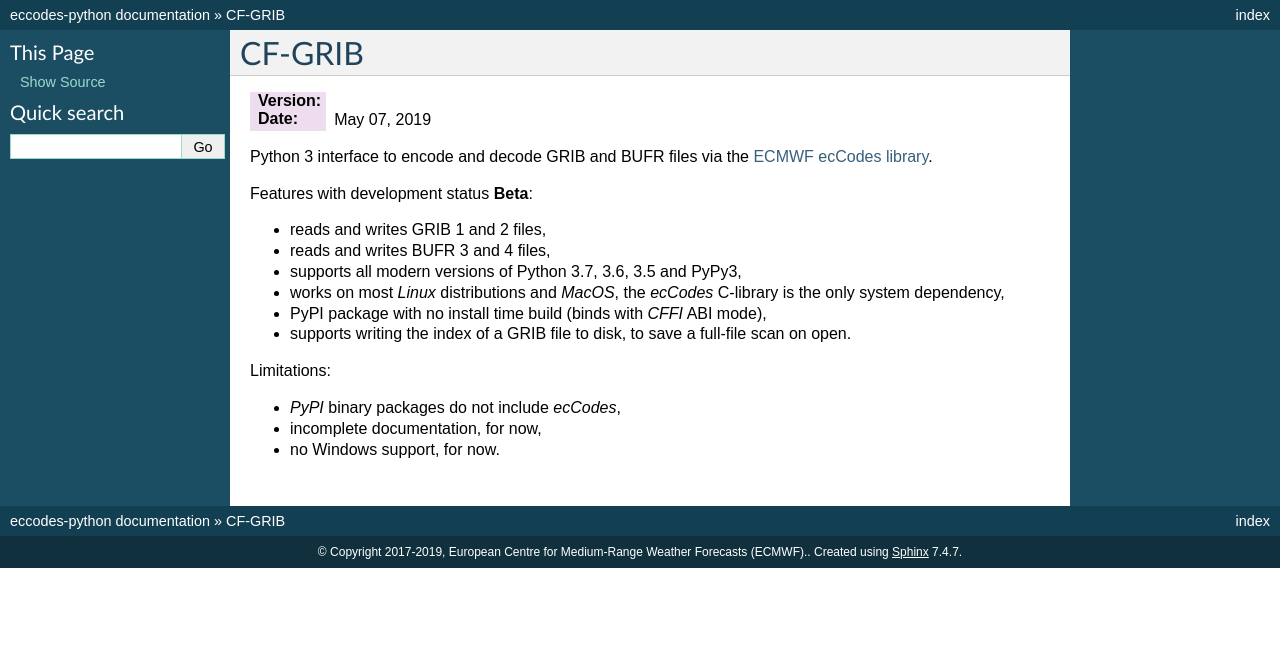
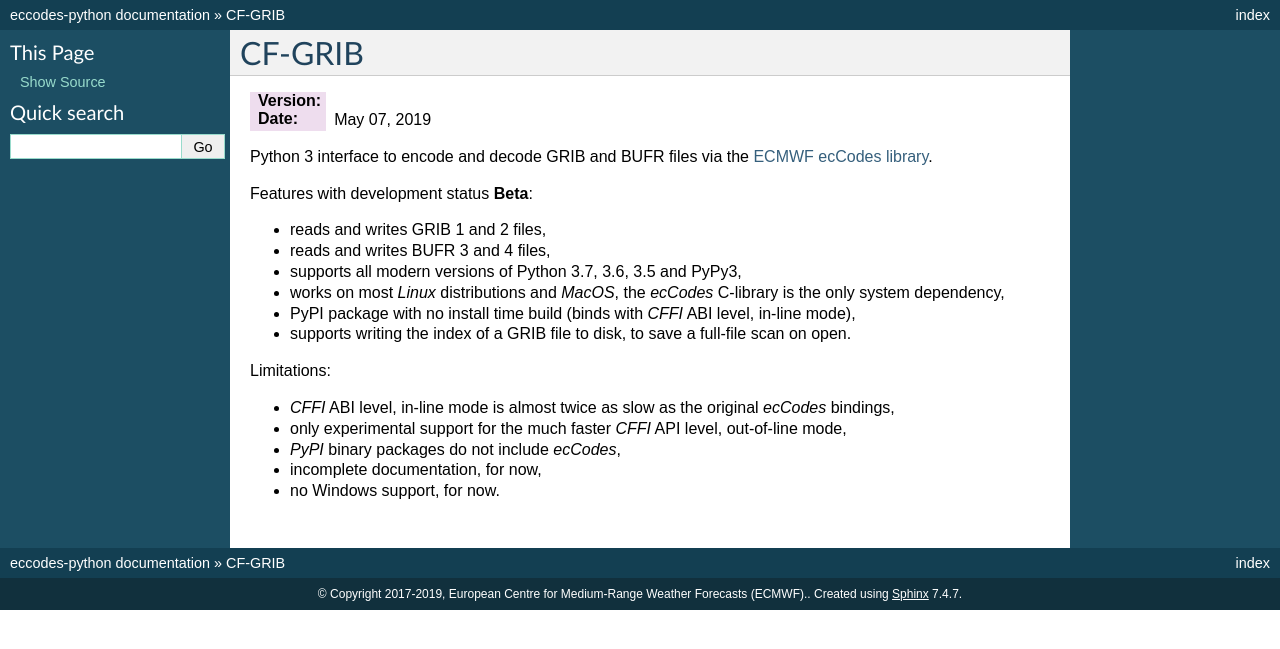
Before and after one commit to ecmwf/eccodes-python, a Sphinx documentation site: the page built from docs/index.rst, in a window 1280 px wide. Shown: the top 649 px of the page. Built offline with Sphinx 7.4.7, drawn with Linux system fonts in a browser that asks for light colours; pages that are not in the unit, such as notebooks, are missing from menus.

Commit message:
Cleanups before beta release.

```diff
--- a/docs/index.rst
+++ b/docs/index.rst
@@ -17,11 +17,13 @@ Features with development status **Beta**:
 - reads and writes BUFR 3 and 4 files,
 - supports all modern versions of Python 3.7, 3.6, 3.5 and PyPy3,
 - works on most *Linux* distributions and *MacOS*, the *ecCodes* C-library is the only system dependency,
-- PyPI package with no install time build (binds with *CFFI* ABI mode),
+- PyPI package with no install time build (binds with *CFFI* ABI level, in-line mode),
 - supports writing the index of a GRIB file to disk, to save a full-file scan on open.
 
 Limitations:
 
+- *CFFI* ABI level, in-line mode is almost twice as slow as the original *ecCodes* bindings,
+- only experimental support for the much faster *CFFI* API level, out-of-line mode,
 - *PyPI* binary packages do not include *ecCodes*,
 - incomplete documentation, for now,
 - no Windows support, for now.
```
Also changed, not shown: README.rst (+0 -8 lines), builder.py (+8 -5 lines), .travis.yml, 2 other files.
